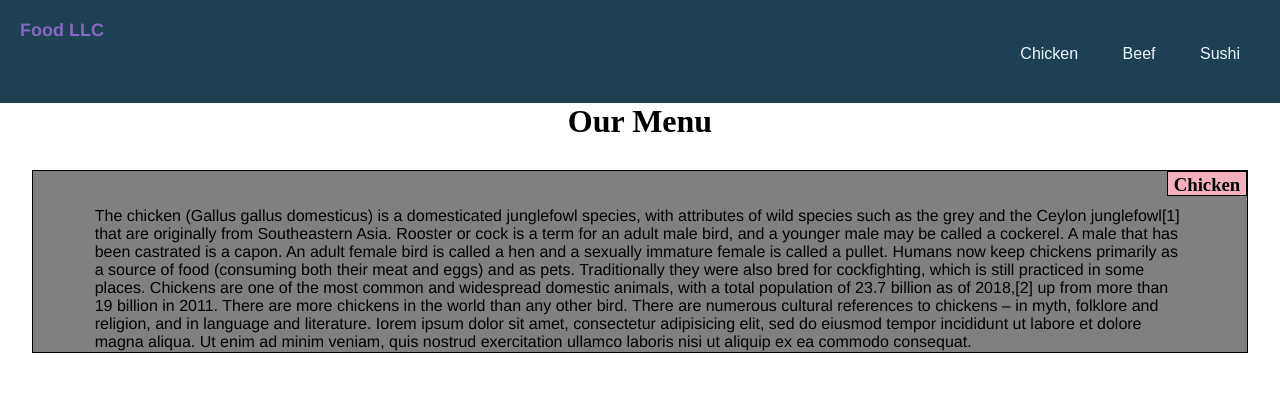
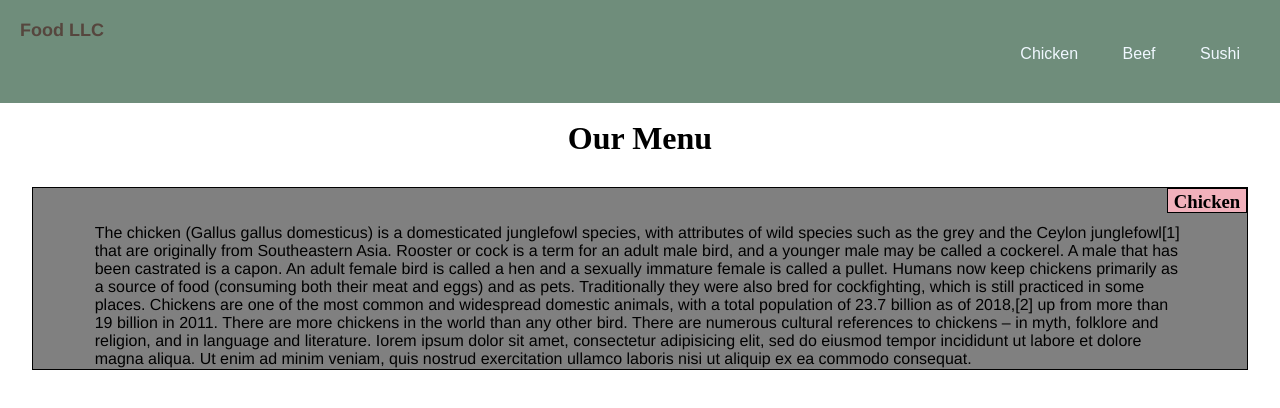
Before and after one commit to Ninja-Coder-ui/coursera-test, a plain HTML site: page module3-solution/index.html in a window 1280 px wide. Drawn offline with Linux system fonts and the light colour scheme.

Commit message:
module3-solution

```diff
--- a/module3-solution/css/style.css
+++ b/module3-solution/css/style.css
@@ -6,10 +6,13 @@
 }
 
 .nav-bar {
-    background: #1d4052;
+    background: #6f8d7b;
     color: #fff;
     padding: 20px;
     font-family: sans-serif;
+    position: fixed;
+    top: 0;
+    width: 100%;
 }
 
 .nav-bar img {
@@ -66,6 +69,10 @@ section {
     align-self: center;
 }
 
+.container {
+    margin-top: 120px;
+}
+
 p {
     width: 90%;
     padding: 1px;
@@ -108,7 +115,7 @@ h3 {
 }
 
 .food {
-    color: rgb(135, 103, 195);
+    color: rgb(86, 70, 62);
     font-weight: 800;
     font-size: large;
     margin-top: 0px;
--- a/module3-solution/index.html
+++ b/module3-solution/index.html
@@ -22,12 +22,10 @@
                     <a href="beef.html">Beef</a>
                 </li>
                 <li>
-                    <a href="sushi.html">Sushi</a></li>
-
+                    <a href="sushi.html">Sushi</a>
+                </li>
             </ul>
         </div>
-
-
     </div>
 
     <script>
@@ -41,6 +39,7 @@
             }
         }
     </script>
+    <div class="container">
         <h1>Our Menu</h1>
         <div class="row">
             <section class="col-desktop-A col-tablet-A col-mobile-A">
@@ -48,11 +47,12 @@
                 <p>
                     The chicken (Gallus gallus domesticus) is a domesticated junglefowl species, with attributes of wild species such as the grey and the Ceylon junglefowl[1] that are originally from Southeastern Asia. Rooster or cock is a term for an adult male bird, and
                     a younger male may be called a cockerel. A male that has been castrated is a capon. An adult female bird is called a hen and a sexually immature female is called a pullet. Humans now keep chickens primarily as a source of food (consuming
-                both their meat and eggs) and as pets. Traditionally they were also bred for cockfighting, which is still practiced in some places. Chickens are one of the most common and widespread domestic animals, with a total population of 23.7 billion
-                as of 2018,[2] up from more than 19 billion in 2011. There are more chickens in the world than any other bird. There are numerous cultural references to chickens – in myth, folklore and religion, and in language and literature. Iorem ipsum
-                dolor sit amet, consectetur adipisicing elit, sed do eiusmod tempor incididunt ut labore et dolore magna aliqua. Ut enim ad minim veniam, quis nostrud exercitation ullamco laboris nisi ut aliquip ex ea commodo consequat.
+                    both their meat and eggs) and as pets. Traditionally they were also bred for cockfighting, which is still practiced in some places. Chickens are one of the most common and widespread domestic animals, with a total population of 23.7
+                    billion as of 2018,[2] up from more than 19 billion in 2011. There are more chickens in the world than any other bird. There are numerous cultural references to chickens – in myth, folklore and religion, and in language and literature.
+                    Iorem ipsum dolor sit amet, consectetur adipisicing elit, sed do eiusmod tempor incididunt ut labore et dolore magna aliqua. Ut enim ad minim veniam, quis nostrud exercitation ullamco laboris nisi ut aliquip ex ea commodo consequat.
                 </p>
             </section>
+        </div>
     </div>
 </body>
 
```
Also changed, not shown: module3-solution/beef.html (+6 -4 lines), module3-solution/sushi.html (+2 -0 lines). Lines whose indentation alone changed are shown as unchanged.
